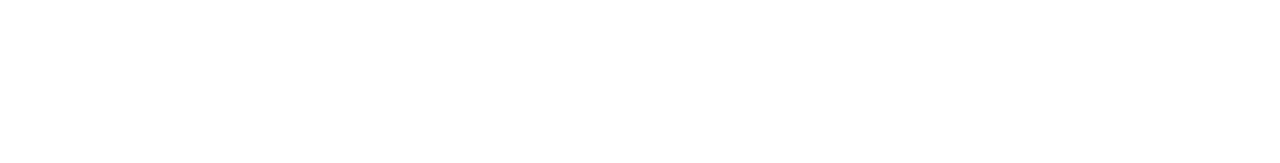
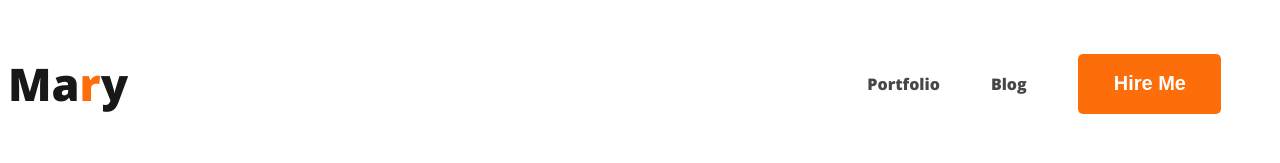
Before and after one commit to Marjuk1219/web-developer-portfolio-1, a plain HTML site: page index.html in a window 1280 px wide. Drawn offline with nearby package versions, Linux system fonts and the light colour scheme.

Commit message:
added nav

```diff
--- a/index.html
+++ b/index.html
@@ -3,11 +3,22 @@
 <head>
     <meta charset="UTF-8">
     <meta name="viewport" content="width=device-width, initial-scale=1.0">
-    <title>Web Developer Portfolio 1</title>
+    <title>Web developer portfolio</title>
+    <link rel="preconnect" href="https://fonts.googleapis.com">
+<link rel="preconnect" href="https://fonts.gstatic.com" crossorigin>
+<link href="https://fonts.googleapis.com/css2?family=Open+Sans:ital,wght@0,800;1,800&display=swap" rel="stylesheet">
+    <link rel="stylesheet" href="styles/portfolio.css">
 </head>
 <body>
     <header>
-
+        <nav>
+            <h3 class="nav-title">Ma<span class="text-primary">r</span>y</h3>
+            <ul>
+                <li><a href="">Portfolio</a></li>
+                <li><a href="">Blog</a></li>
+                <li><button class="button-primary">Hire Me</button></li>
+            </ul>
+        </nav>
     </header>
     <main>
 
--- /dev/null
+++ b/styles/portfolio.css
@@ -0,0 +1,43 @@
+/* common shared styles */
+body{
+    font-family: "Open Sans", system-ui;
+}
+.text-primary{
+    color: #FD6E0A;
+}
+.button-primary{
+    border-radius: 5px;
+    background: #FD6E0A;
+    border: 0;
+    color: #FFF;
+    font-size: 20px;
+    font-style: normal;
+    font-weight: 700;
+    line-height: normal;
+    padding: 18px 35px 19px 36px;
+
+}
+/* nav related styles */
+nav{
+    display:flex;
+    justify-content: space-between;
+    align-items: center;
+}
+.nav-title{
+    color: var(--Dark-01, #181818);
+font-size: 45px;
+
+font-weight: 800;
+}
+nav > ul{
+    display: flex;
+    align-items: center;
+}
+nav li {
+    list-style: none;
+    margin-right: 51px;
+}
+nav a{
+    text-decoration: none;
+    color: #474747
+}
```
